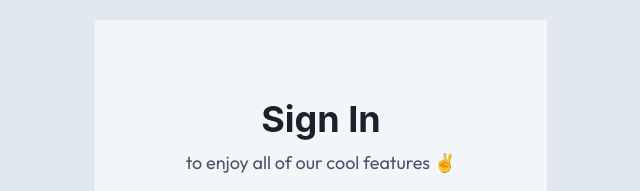
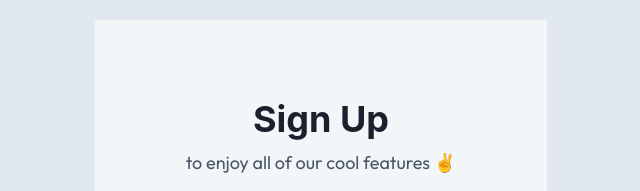
Before and after one commit to TessFanny/devBoard, a React (Vite) app in the folder DevBoard/: page /register in a window 1280 px wide. Shown: the top 191 px of the page, without its empty margins (319-959 px from the left). Built offline with nearby package versions, Linux system fonts and the light colour scheme.

Commit message:
fix on sign up

```diff
--- a/DevBoard/src/components/Homepage/Homepage.jsx
+++ b/DevBoard/src/components/Homepage/Homepage.jsx
@@ -164,7 +164,7 @@ function Homepage() {
               >
               <Lottie
                   animationData={login}
-                  style={{ width: '500px', height: '100%', opacity: '0.9' }}/>
+                  style={{ width: '500px', height: '100%', opacity: '0.8' }}/>
               </motion.div>
               </Flex>
           )}
--- a/DevBoard/src/components/Register/Register.jsx
+++ b/DevBoard/src/components/Register/Register.jsx
@@ -150,7 +150,7 @@ function Register({setShowDiv, setShowLogin}) {
       >
         <Stack align="center">
           <Heading fontSize="4xl" textAlign="center">
-            Sign In
+            Sign Up
           </Heading>
           <Text fontSize="lg" color="gray.600" textAlign="center">
             to enjoy all of our cool features ✌️
```
